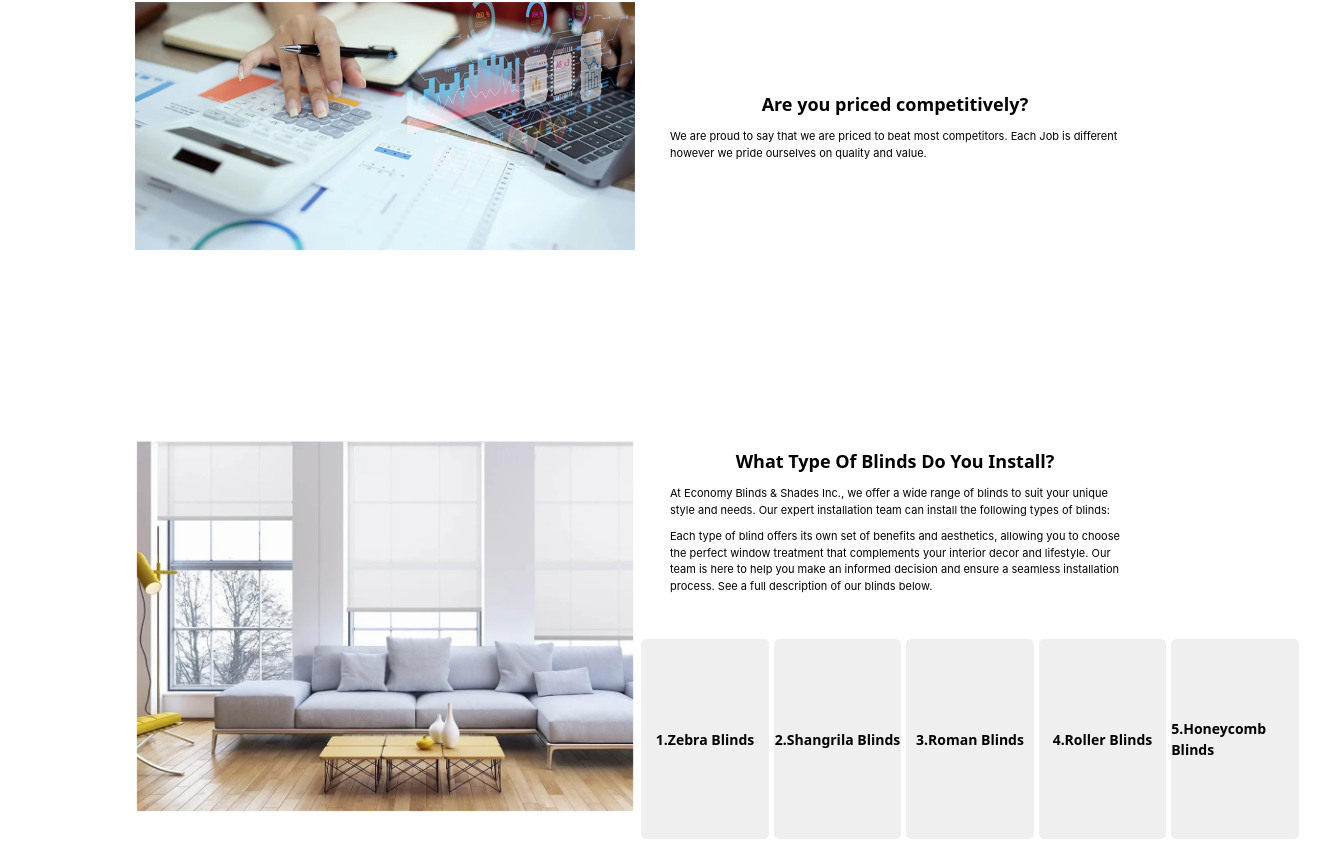
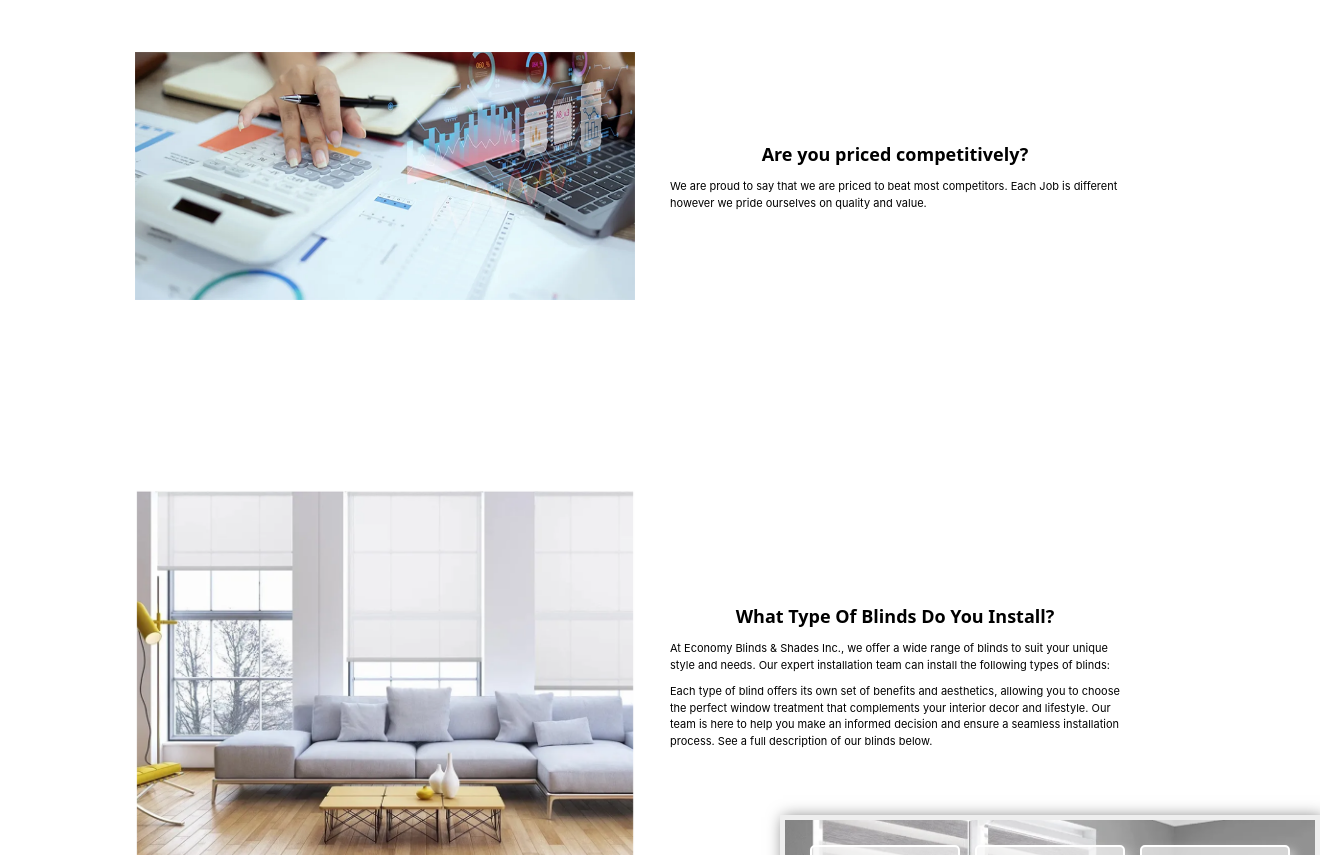
Before and after one commit to deodagee/economyblindsandshades, a Next.js app: page / in a window 1280 px wide. Shown: the part 1945-2800 px from the top of the page, 1320 px wide, since content can reach past the window. Built offline with nearby package versions, Linux system fonts and the light colour scheme.

Commit message:
Add files via upload

```diff
--- a/styles/components/home.module.css
+++ b/styles/components/home.module.css
@@ -1,4 +1,4 @@
-.index_wrapper{
+.index_wrapper {
   z-index: 50;
   display: flex;
   flex-direction: column;
@@ -7,6 +7,7 @@ font-family: system-ui, -apple-system, BlinkMacSystemFont, 'Segoe UI', Roboto, O
 }
 
 .home_wrapper {
+  margin-top: 50px;
   display: flex;
   flex-direction: column;
 }
@@ -22,7 +23,7 @@ font-family: system-ui, -apple-system, BlinkMacSystemFont, 'Segoe UI', Roboto, O
 }
 
 
-.intro_piece{
+.intro_piece {
   width: 100vw;
   align-items: center;
   justify-content: center;
@@ -30,8 +31,9 @@ font-family: system-ui, -apple-system, BlinkMacSystemFont, 'Segoe UI', Roboto, O
   flex-direction: row;
   gap: 10px;
 }
+
 .box {
-  background-color: rgb(219, 232, 234);
+  background-color: rgb(131, 165, 170);
   align-items: center;
   justify-content: center;
   width: 500px;
@@ -39,10 +41,18 @@ font-family: system-ui, -apple-system, BlinkMacSystemFont, 'Segoe UI', Roboto, O
   display: flex;
   flex-direction: column;
 }
+
 .box_prt1 {
   display: flex;
   margin: 5px;
 }
+
+.welcome {
+  display: flex;
+  font-family: 'Franklin Gothic Medium', 'Arial Narrow', Arial, sans-serif;
+  font-size: 15px;
+}
+
 .box_prt2 {
   display: flex;
   margin: 5px;
@@ -52,6 +62,7 @@ font-family: system-ui, -apple-system, BlinkMacSystemFont, 'Segoe UI', Roboto, O
 .intro_piece_image {
   width: 500px;
 }
+
 .getaquote {
   background-color: rgb(221, 221, 221);
   font-size: 18px;
@@ -65,7 +76,8 @@ font-family: system-ui, -apple-system, BlinkMacSystemFont, 'Segoe UI', Roboto, O
 
 }
 
-.getaquote:hover, .learnmore:hover  {
+.getaquote:hover,
+.learnmore:hover {
   background-color: rgb(232, 232, 232);
   transition: 0.5s;
   border-color: rgb(172, 198, 204);
@@ -139,71 +151,92 @@ font-family: system-ui, -apple-system, BlinkMacSystemFont, 'Segoe UI', Roboto, O
 
 
 .rectangle_1 {
-    background: #efefef;
+  background: #f7f7f7ae;
   border-radius: 5px;
-    width: 127.47px;
-    height: 200px;
+  width: 150px;
+  height: 150px;
   position: relative;
-    top: 35px;
-    left: 65px;
   align-items: center;
   justify-content: center;
   display: flex;
+  margin: 5px;
+  border-width: 2px;
+  border-color: white;
+  box-shadow: rgb(197, 197, 197) 5px 5px 10px;
+
 }
 
 
 .rectangle_2 {
-    background: #efefef;
+  background: #f7f7f7ae;
   border-radius: 5px;
-    width: 127.47px;
-    height: 200px;
+  width: 150px;
+  height: 150px;
   position: relative;
-    top: 35px;
-    left: 70px;
   align-items: center;
   justify-content: center;
   display: flex;
+  margin: 5px;
+  border-width: 2px;
+  border-color: white;
+  box-shadow: rgb(197, 197, 197) 5px 5px 10px;
 }
 
 
 .rectangle_3 {
-    background: #efefef;
+  background: #f7f7f7ae;
   border-radius: 5px;
-    width: 127.47px;
-    height: 200px;
+  width: 150px;
+  height: 150px;
   position: relative;
-    top: 35px;
-    left: 75px;
   align-items: center;
   justify-content: center;
   display: flex;
+  margin: 5px;
+  border-width: 2px;
+  border-color: white;
+  box-shadow: rgb(197, 197, 197) 5px 5px 10px;
 
 }
+
 .rectangle_4 {
-    background: #efefef;
+  background: #f7f7f7ae;
   border-radius: 5px;
-    width: 127.47px;
-    height: 200px;
+  width: 150px;
+  height: 150px;
   position: relative;
-    top: 35px;
-    left: 80px;
   align-items: center;
   justify-content: center;
   display: flex;
+  margin: 5px;
+  border-width: 2px;
+  border-color: white;
+  box-shadow: rgb(197, 197, 197) 5px 5px 10px;
 
 }
+
 .rectangle_5 {
-    background: #efefef;
+  background: #f7f7f7ae;
   border-radius: 5px;
-    width: 127.47px;
-    height: 200px;
+  width: 150px;
+  height: 150px;
   position: relative;
-    top: 35px;
-    left: 85px;
   align-items: center;
   justify-content: center;
   display: flex;
+  margin: 5px;
+  border-width: 2px;
+  border-color: white;
+  transition: 0.3s;
+  box-shadow: rgb(197, 197, 197) 5px 5px 10px;
+}
 
+
+.rectangle_1:hover, .rectangle_2:hover, .rectangle_3:hover, .rectangle_4:hover, .rectangle_5:hover {
+  transform: scale(0.98);
+  box-shadow: rgb(138, 138, 138) 5px 5px 10px;
+  transition: 0.3s;
+  background: #f7f7f7ec;
 }
 
 .title {
@@ -213,7 +246,7 @@ font-family: system-ui, -apple-system, BlinkMacSystemFont, 'Segoe UI', Roboto, O
   font-weight: 600;
 }
 
-  .description{
+.description {
   margin-top: 10px;
   width: 450px;
   color: black;
@@ -222,7 +255,13 @@ font-family: system-ui, -apple-system, BlinkMacSystemFont, 'Segoe UI', Roboto, O
   font-weight: 400;
 }
 
-  .links{
+.links {
+  background-color: rgb(155, 164, 181);
+  border-width: 5px;
+  box-shadow: rgb(120, 120, 120) 3px 2px 15px;
+  border-color: rgb(238, 238, 238);
+  width: max-content;
+  height: max-content;
   margin-top: 10px;
   color: black;
   font-size: 11px;
@@ -231,16 +270,27 @@ font-family: system-ui, -apple-system, BlinkMacSystemFont, 'Segoe UI', Roboto, O
   word-wrap: break-word;
   transition: 0.5s;
   cursor: pointer;
-    display: flex;
-    flex-direction: row;
+  display: grid;
+  grid-template-columns: repeat(3, 1fr);
+  align-items: center;
+  justify-content: center;
+  gap: 5px;
+  padding: 20px;
+  position: absolute;
+  top: 2750px;
+  left: 780px;
+  background-image: url("/indexcomponent2.png");
+  background-position: center;
+  background-size: cover;
 }
 
 .linkitem {
   font-size: 14px;
-    font-family: system-ui, -apple-system, BlinkMacSystemFont, 'Segoe UI', Roboto, Oxygen, Ubuntu, Cantarell, 'Open Sans', 'Helvetica Neue', sans-serif;
+  font-family: 'Trebuchet MS', 'Lucida Sans Unicode', 'Lucida Grande', 'Lucida Sans', Arial, sans-serif;
 }
 
-  .linkitem:hover{
+
+.linkitem:hover {
   color: rgb(142, 142, 142);
   transition: 0.2s;
 }
```
Lines whose indentation alone changed are shown as unchanged.
